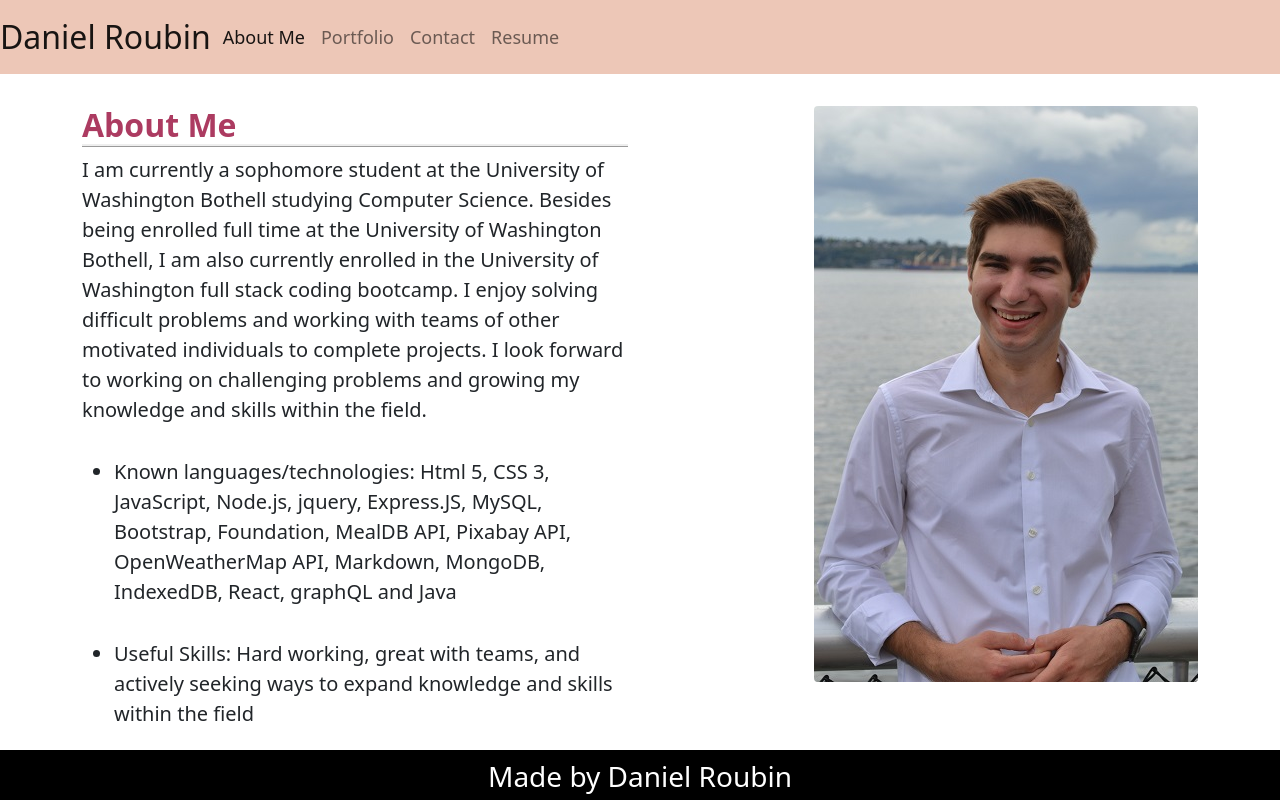
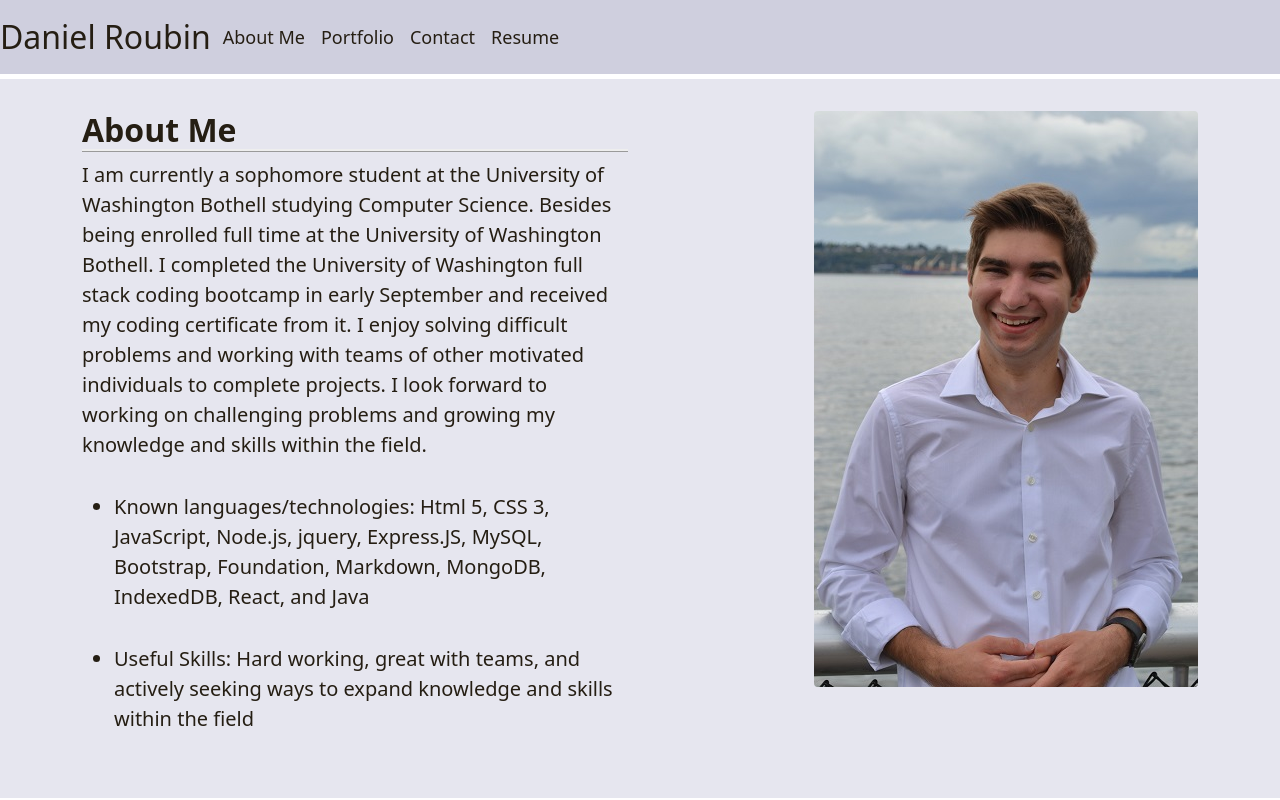
Before and after one commit to DannyRoubin/react-portfolio, a React (Create React App) app: page / in a window 1280 px wide. Built offline with nearby package versions, Linux system fonts and the light colour scheme.

Commit message:
began making color and clean up changes to project

```diff
--- a/src/components/NavTabs.css
+++ b/src/components/NavTabs.css
@@ -1,7 +1,15 @@
 nav {
-  background-color: #edc7b7;
+  background-color: #CFCFDE;
+  border-bottom: 5px solid white;
 }
 
 .navbarSections {
   flex-flow: row-reverse;
 }
+
+.navbarName {
+  color: #251E13  !important;
+  font-size: xx-large !important;
+  margin-right: 40px;
+
+}
--- a/src/components/NavTabs.js
+++ b/src/components/NavTabs.js
@@ -10,33 +10,37 @@ function NavTabs({ currentPage, handlePageChange }) {
       class="navbar navbar-expand-lg navbar-light"
     >
       <a
-        style={{ fontSize: "xx-large" }}
-        class=" navbar-brand navbarSections"
+        class=" navbar-brand navbarSections navbarName"
         href="#aboutme"
       >
         Daniel Roubin
       </a>
       <div class="row">
         <ul className="navbar-nav">
-          <li style={{ fontSize: "large" }} className="nav-item">
+          <li style={{ fontSize: "large" }} className="nav-item ">
             <a
               href="#aboutme"
+
               onClick={() => handlePageChange("AboutMe")}
+              style={{color: "#251E13"}}
               // This is a conditional (ternary) operator that checks to see if the current page is "AboutMe"
               // If it is, we set the current page to 'nav-link-active', otherwise we set it to 'nav-link'
               className={
+                "navItemCustomization" &&
                 currentPage === "AboutMe" ? "nav-link active" : "nav-link"
               }
             >
               About Me
             </a>
           </li>
-          <li style={{ fontSize: "large" }} className="nav-item">
+          <li style={{ fontSize: "large" }} className="nav-item ">
             <a
               href="#portfolio"
               onClick={() => handlePageChange("Portfolio")}
+              style={{color: "#251E13"}}
               // Check to see if the currentPage is `Portfolio`, and if so we use the active link class from bootstrap. Otherwise, we set it to a normal nav-link
               className={
+                "navItemCustomization" &&
                 currentPage === "Portfolio" ? "nav-link active" : "nav-link"
               }
             >
@@ -47,8 +51,10 @@ function NavTabs({ currentPage, handlePageChange }) {
             <a
               href="#contact"
               onClick={() => handlePageChange("Contact")}
+              style={{color: "#251E13"}}
               // Check to see if the currentPage is `Contact`, and if so we use the active link class from bootstrap. Otherwise, we set it to a normal nav-link
               className={
+                "navItemCustomization" &&
                 currentPage === "Contact" ? "nav-link active" : "nav-link"
               }
             >
@@ -59,6 +65,7 @@ function NavTabs({ currentPage, handlePageChange }) {
             <a
               href="#resume"
               onClick={() => handlePageChange("Resume")}
+              style={{color: "#251E13"}}
               // Check to see if the currentPage is `Resume`, and if so we use the active link class from bootstrap. Otherwise, we set it to a normal nav-link
               className={
                 currentPage === "Resume" ? "nav-link active" : "nav-link"
--- a/src/components/PortfolioContainer.js
+++ b/src/components/PortfolioContainer.js
@@ -26,12 +26,15 @@ export default function PortfolioContainer() {
   const handlePageChange = (page) => setCurrentPage(page);
 
   return (
-    <div>
+    <div
+    style={{ backgroundColor: "#E6E6EF"  }}
+    >
+
       {/* We are passing the currentPage from state and the function to update it */}
       <NavTabs currentPage={currentPage} handlePageChange={handlePageChange} />
       {/* Here we are calling the renderPage method which will return a component  */}
       {renderPage()}
-      <Footer></Footer>
+      {/* <Footer></Footer> */}
     </div>
   );
 }
--- a/src/components/pages/AboutMe.css
+++ b/src/components/pages/AboutMe.css
@@ -2,19 +2,34 @@
   font-size: 32px;
   font-weight: 700;
   border-bottom: ridge;
-  color: #ac3b61;
+  color: #251E13;
 }
 
 .aboutMeBody {
   font-size: 20px;
   font-weight: 300;
+  color: #251E13;
 }
 
 .aboutMePoints {
   margin-top: 2rem;
   margin-bottom: 2rem;
+  color: #251E13;
 }
 
 .aboutMeSkills {
   margin-bottom: 4rem;
+  color: #251E13;
 }
+
+
+
+
+/*
+Things to fix
+clicking on name should take me to the about me section
+fix colors
+get rid of footer
+update resume
+make about me sections small on mobile
+*/
--- a/src/components/pages/AboutMe.js
+++ b/src/components/pages/AboutMe.js
@@ -19,18 +19,18 @@ export default function AboutMe() {
             <p class="aboutMeBody">
               I am currently a sophomore student at the University of Washington
               Bothell studying Computer Science. Besides being enrolled full
-              time at the University of Washington Bothell, I am also currently
-              enrolled in the University of Washington full stack coding
-              bootcamp. I enjoy solving difficult problems and working with
-              teams of other motivated individuals to complete projects. I look
-              forward to working on challenging problems and growing my
-              knowledge and skills within the field.
+              time at the University of Washington Bothell. I completed the
+              University of Washington full stack coding bootcamp in early
+              September and received my coding certificate from it. I enjoy
+              solving difficult problems and working with teams of other
+              motivated individuals to complete projects. I look forward to
+              working on challenging problems and growing my knowledge and
+              skills within the field.
               <ul>
                 <li class="aboutMePoints">
                   Known languages/technologies: Html 5, CSS 3, JavaScript,
                   Node.js, jquery, Express.JS, MySQL, Bootstrap, Foundation,
-                  MealDB API, Pixabay API, OpenWeatherMap API, Markdown,
-                  MongoDB, IndexedDB, React, graphQL and Java
+                  Markdown, MongoDB, IndexedDB, React, and Java
                 </li>
                 <li class="aboutMeSkills">
                   Useful Skills: Hard working, great with teams, and actively
--- a/src/components/pages/Portfolio.css
+++ b/src/components/pages/Portfolio.css
@@ -11,3 +11,8 @@
   border-bottom: ridge;
   color: #ac3b61;
 }
+
+.projectButton {
+  background-color: #424261;
+  border-color: #424261
+}
--- a/src/components/pages/Portfolio.js
+++ b/src/components/pages/Portfolio.js
@@ -26,7 +26,8 @@ export default function Portfolio() {
               </p>
               <a
                 href="https://github.com/DannyRoubin/Tech-Blog"
-                class="btn btn-primary"
+                class="btn btn-primary projectButton"
+                style={{marginRight: ".3rem" }}
               >
                 Github Repo
               </a>
```
Also changed, not shown: 1 other file (tests, documents, lock files or other folders).
